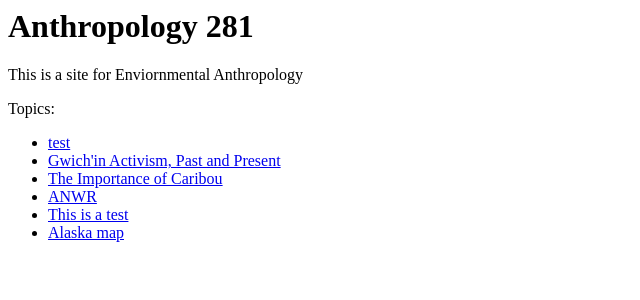
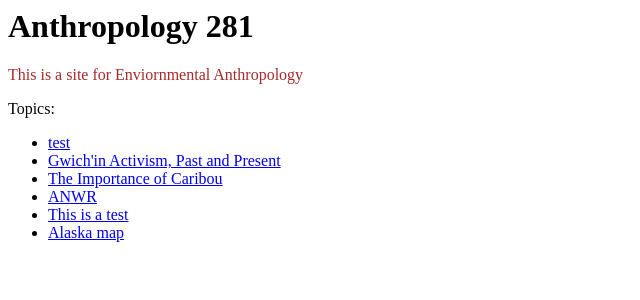
Before and after one commit to rudainaa/anthro281, a FastAPI app: page / in a window 1280 px wide. Shown: the top 300 px of the page, without its empty margins (0-640 px from the left). Run offline with FastAPI, Linux system fonts and the light colour scheme.

Commit message:
changed color of subtitle

```diff
--- a/templates/index.html
+++ b/templates/index.html
@@ -6,7 +6,7 @@
 
 <body>
     <h1>Anthropology 281</h1>
-    <p>This is a site for Enviornmental Anthropology</p>
+    <p style="color:brown;">This is a site for Enviornmental Anthropology</p>
     <p>Topics:</p>
     <ul>
     {% for t in topics %}
```
